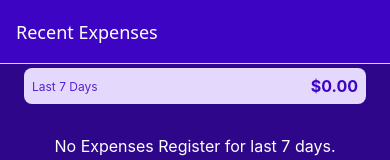
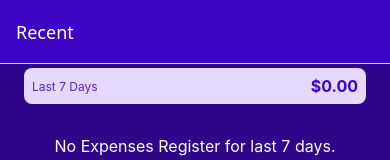
Before and after one commit to sanketpaste/ExpenseTracker, a React Native app: screen / in a window 390 px wide. Shown: the top 160 px of the page. Built offline with nearby package versions, Linux system fonts and the light colour scheme; some icons are missing.

Commit message:
screen name change

```diff
--- a/App.js
+++ b/App.js
@@ -39,7 +39,7 @@ function ExpensesOverview() {
         name="RecentExpenses"
         component={RecentExpenses}
         options={{
-          title: 'Recent Expenses',
+          title: 'Recent',
           tabBarLabel: 'Recent',
           tabBarIcon: ({color, size}) => (
             <Fontawesome5 name="hourglass" color={color} size={size} />
```
Also changed, not shown: 4 other files (tests, documents, lock files or other folders).
